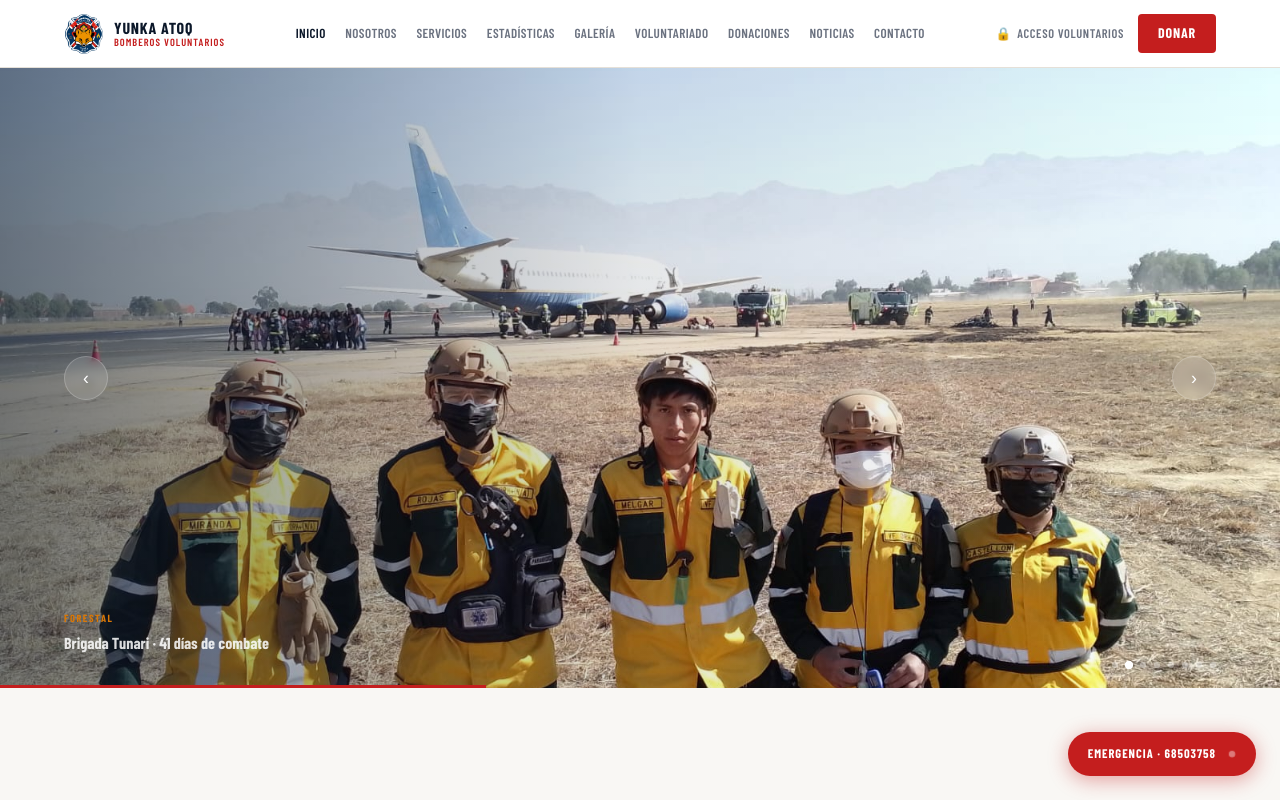
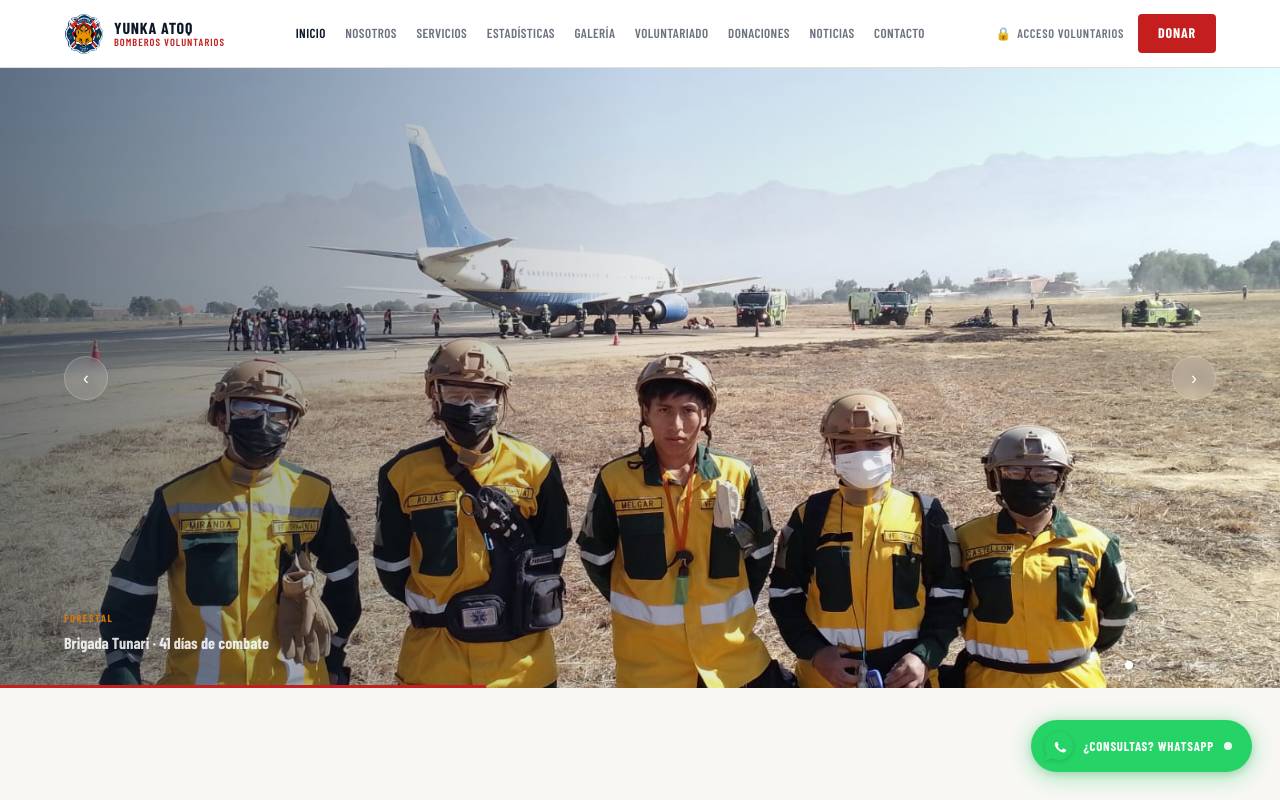
Before and after one commit to tasajos/bomberosatoqreact, a React (Vite) app in the folder yunka-atoq-react/: page / in a window 1280 px wide. Shown: the top 800 px of the page. Built offline with nearby package versions, Linux system fonts and the light colour scheme; no server answers; a web font is replaced by a local one.

Commit message:
update_whatsapp

```diff
--- a/yunka-atoq-react/src/components/FloatingWhatsAppButton.module.css
+++ b/yunka-atoq-react/src/components/FloatingWhatsAppButton.module.css
@@ -1,50 +1,73 @@
 .btn {
   position: fixed;
-  bottom: 1.5rem;
-  right: 1.5rem;
+  bottom: 1.75rem;
+  right: 1.75rem;
+  z-index: 1000;
   display: flex;
   align-items: center;
-  gap: 0.75rem;
-  background: var(--color-red);
-  color: var(--color-white);
+  gap: 0.625rem;
+  background: #25D366;
+  color: white;
   border-radius: 999px;
-  padding: 0.75rem 1.25rem 0.75rem 1.25rem;
-  box-shadow: 0 4px 20px rgba(196, 30, 30, 0.4);
-  z-index: 1000;
-  transition: background var(--transition), transform var(--transition);
+  padding: 0.75rem 1.25rem 0.75rem 0.875rem;
+  box-shadow: 0 4px 24px rgba(37, 211, 102, 0.45), 0 2px 8px rgba(0,0,0,0.15);
   text-decoration: none;
+  transition: transform 0.2s ease, box-shadow 0.2s ease, background 0.2s ease;
 }
 
 .btn:hover {
-  background: var(--color-red-hover);
-  transform: translateY(-2px);
+  background: #1ebe5d;
+  transform: translateY(-3px);
+  box-shadow: 0 8px 32px rgba(37, 211, 102, 0.55), 0 4px 12px rgba(0,0,0,0.18);
+}
+
+.btn:active {
+  transform: translateY(-1px);
+}
+
+.icon {
+  width: 28px;
+  height: 28px;
+  flex-shrink: 0;
+  filter: drop-shadow(0 1px 2px rgba(0,0,0,0.15));
 }
 
 .label {
   font-family: var(--font-condensed);
-  font-size: 0.78rem;
+  font-size: 0.8rem;
   font-weight: 700;
-  letter-spacing: 0.08em;
+  letter-spacing: 0.06em;
   text-transform: uppercase;
   white-space: nowrap;
+  color: white;
 }
 
-.dot {
+/* Punto de "en línea" animado */
+.pulse {
   width: 8px;
   height: 8px;
   border-radius: 50%;
-  background: var(--color-white);
-  opacity: 0.8;
-  animation: pulse 2s infinite;
+  background: white;
+  opacity: 0.9;
+  flex-shrink: 0;
+  animation: waPulse 2s ease-in-out infinite;
 }
 
-@keyframes pulse {
-  0%, 100% { opacity: 0.8; transform: scale(1); }
-  50% { opacity: 0.4; transform: scale(0.8); }
+@keyframes waPulse {
+  0%, 100% { opacity: 0.9; transform: scale(1); }
+  50%       { opacity: 0.45; transform: scale(0.75); }
 }
 
+/* Mobile: solo el ícono redondo */
 @media (max-width: 640px) {
-  .label { display: none; }
-  .btn { padding: 1rem; }
-  .dot { width: 12px; height: 12px; }
+  .btn {
+    padding: 0.875rem;
+    bottom: 1.25rem;
+    right: 1.25rem;
+    border-radius: 50%;
+    box-shadow: 0 4px 20px rgba(37, 211, 102, 0.5), 0 2px 8px rgba(0,0,0,0.2);
+  }
+  .label  { display: none; }
+  .pulse  { display: none; }
+  .icon   { width: 32px; height: 32px; }
 }
--- a/yunka-atoq-react/src/components/FloatingWhatsAppButton.tsx
+++ b/yunka-atoq-react/src/components/FloatingWhatsAppButton.tsx
@@ -1,15 +1,26 @@
 import styles from './FloatingWhatsAppButton.module.css';
 
-function FloatingEmergencyButton() {
-  const numero = '+59168503758';
-  const url = `https://wa.me/${numero}?text=${encodeURIComponent('Hola, necesito información.')}`;
+const PHONE   = '59168503758';
+const MESSAGE = 'Hola Bomberos Atoq, saludos desde el sitio https://bomberosatoq.org, tengo la siguiente consulta';
+const WA_URL  = `https://wa.me/${PHONE}?text=${encodeURIComponent(MESSAGE)}`;
 
+export default function FloatingWhatsAppButton() {
   return (
-    <a href={url} target="_blank" rel="noopener noreferrer" className={styles.btn} aria-label="Contacto de emergencia WhatsApp">
-      <span className={styles.label}>Emergencia · 68503758</span>
-      <span className={styles.dot} />
+    <a
+      href={WA_URL}
+      target="_blank"
+      rel="noopener noreferrer"
+      className={styles.btn}
+      aria-label="Contactar por WhatsApp"
+    >
+      {/* WhatsApp SVG oficial */}
+      <svg className={styles.icon} viewBox="0 0 32 32" xmlns="http://www.w3.org/2000/svg">
+        <path d="M16 0C7.163 0 0 7.163 0 16c0 2.83.738 5.484 2.027 7.793L0 32l8.418-2.004A15.94 15.94 0 0016 32c8.837 0 16-7.163 16-16S24.837 0 16 0z" fill="#25D366"/>
+        <path d="M23.507 19.907c-.32-.16-1.893-.934-2.187-1.04-.293-.107-.507-.16-.72.16-.214.32-.828 1.04-1.015 1.254-.187.214-.374.24-.694.08-.32-.16-1.352-.499-2.575-1.589-.951-.847-1.593-1.893-1.779-2.213-.187-.32-.02-.493.14-.652.144-.143.32-.374.48-.561.16-.187.213-.32.32-.534.107-.213.053-.4-.027-.56-.08-.16-.72-1.733-.987-2.373-.26-.624-.524-.539-.72-.549l-.614-.01c-.213 0-.56.08-.853.4-.293.32-1.12 1.094-1.12 2.667 0 1.573 1.147 3.093 1.307 3.307.16.213 2.253 3.44 5.46 4.826.763.33 1.36.527 1.823.674.766.244 1.464.21 2.015.127.615-.092 1.893-.774 2.16-1.52.267-.747.267-1.387.187-1.52-.08-.134-.293-.214-.614-.374z" fill="#fff"/>
+      </svg>
+
+      <span className={styles.label}>¿Consultas? WhatsApp</span>
+      <span className={styles.pulse} />
     </a>
   );
 }
-
-export default FloatingEmergencyButton;
```
